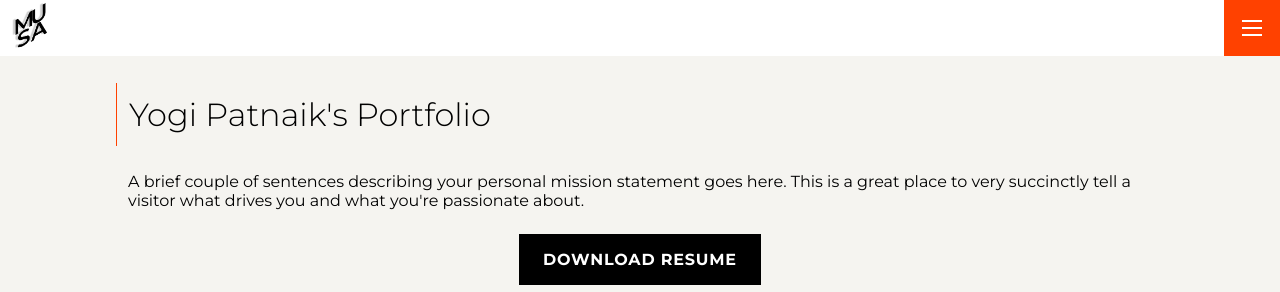
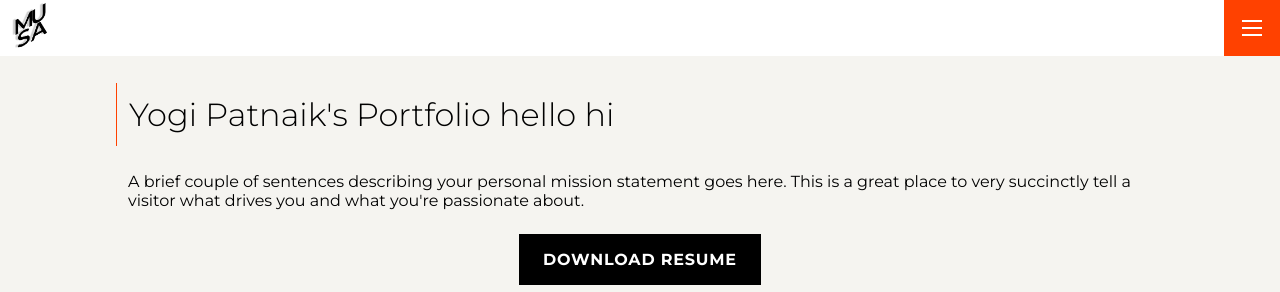
Before and after one commit to ypatnaik1/portfolio, a Jekyll site: the page built from index.md, in a window 1280 px wide and 1109 px high. Shown: the top 292 px of the window. Built offline with Jekyll 4.4.1, drawn with Linux system fonts in a browser that asks for light colours.

Commit message:
Update settings.yml

```diff
--- a/_data/settings.yml
+++ b/_data/settings.yml
@@ -7,7 +7,7 @@ logo: '/assets/img/musa-logo.png'
 # A brief introduction or mission statement that appears at the top of the
 # portfolio home page, above the project list. If you don't want one of the
 # intro_title or intro_text to show up, just set the appropriate value to null.
-intro_title: Yogi Patnaik's Portfolio
+intro_title: Yogi Patnaik's Portfolio hello hi
 intro_text: |
   A brief couple of sentences describing your personal mission statement goes
   here. This is a great place to very succinctly tell a visitor what drives you
```
